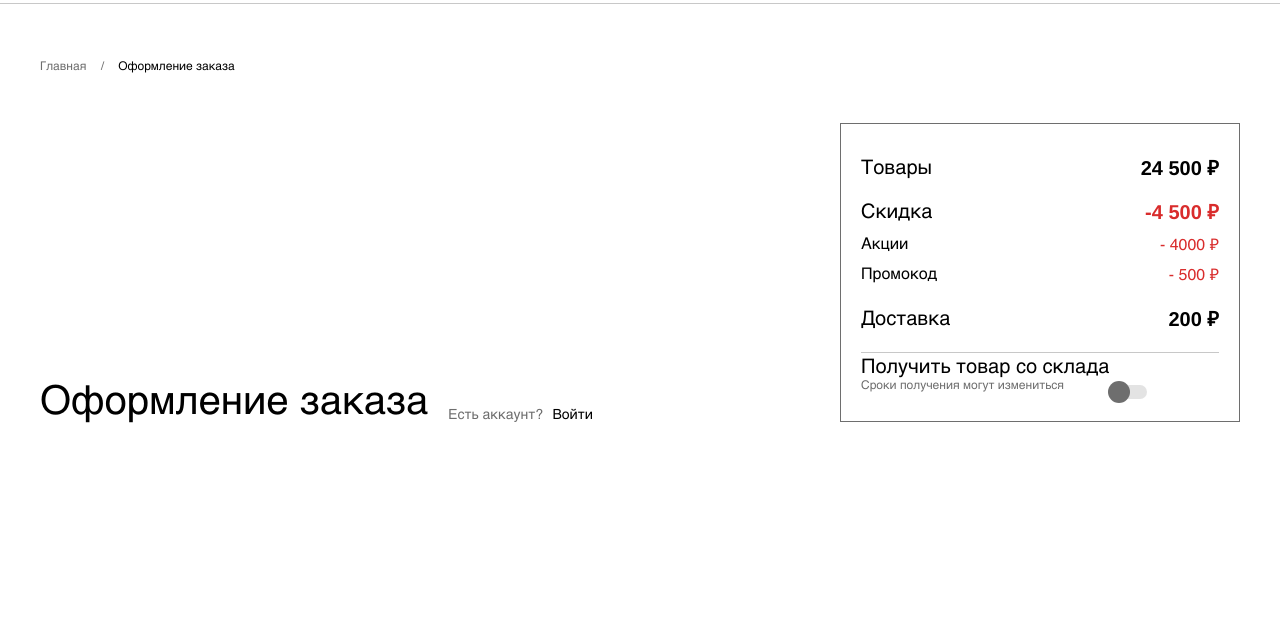
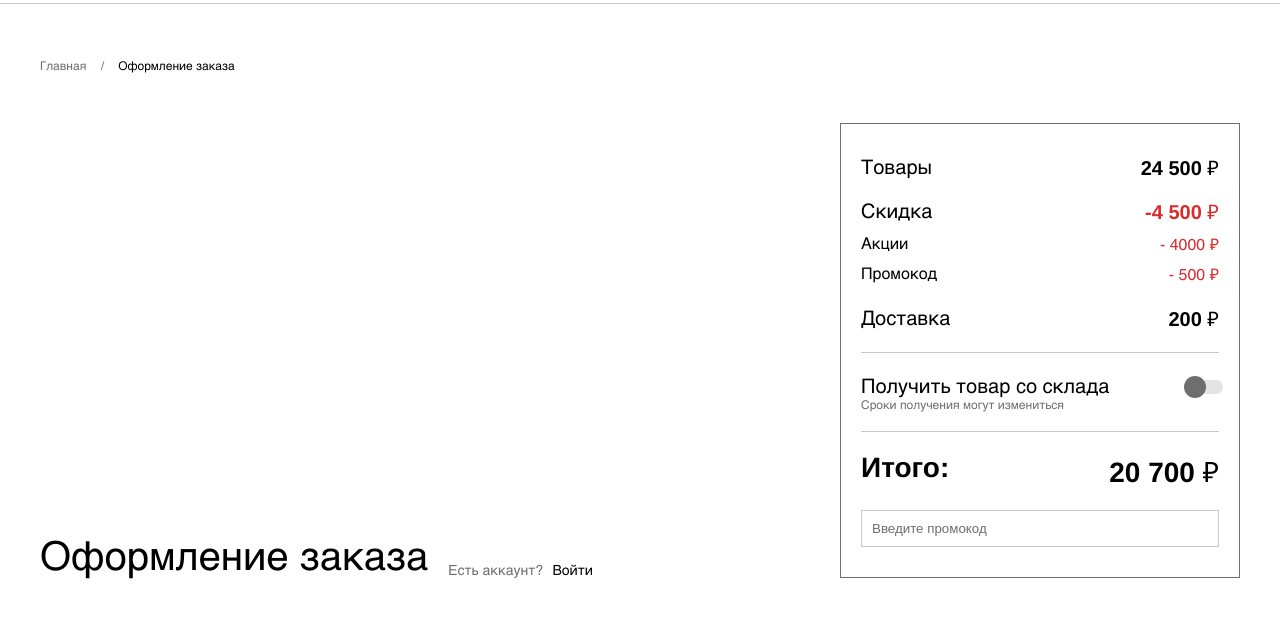
Before and after one commit to a-gran/order-5corners, a website: page index.html in a window 1280 px wide. Shown: the part 69-686 px from the top of the page. Drawn offline with Linux system fonts and the light colour scheme.

Commit message:
делал карточку оплаты

```diff
--- a/index.html
+++ b/index.html
@@ -50,12 +50,12 @@
 				<div class="order-total__payment">
 					<div class="order-total__row-goods flex-sb">
 						<span class="order-total__goods-header flex-sb">Товары</span>
-						<span class="order-costs__goods-value bold">24 500 &#8381;</span>
+						<span class="order-costs__goods-value bold">24 500 <span class="ruble">&#8381;</span></span>
 					</div>
 					<div class="order-total__row-discount flex-sb">
 						<span class="order-total__discount-header">Скидка</span>
 						<span class="order-total__discount-value bold color-error">-4 500
-							&#8381;</span>
+							<span class="ruble">&#8381;</span></span>
 					</div>
 					<div class="order-total__row-stock flex-sb">
 						<span class="order-total__stock-header">Акции</span>
@@ -67,7 +67,7 @@
 					</div>
 					<div class="order-total__row-deliviry flex-sb">
 						<span class="order-total__deliviry-header">Доставка</span>
-						<span class="order-total__deliviry-value bold">200 &#8381;</span>
+						<span class="order-total__deliviry-value bold">200 <span class="ruble">&#8381;</span></span>
 					</div>
 				</div>
 				<div class="receipt-goods">
@@ -80,6 +80,12 @@
 						<label for="switch"></label>
 					</div>
 				</div>
+				<div class="total-cost">
+					<span class="total-cost__header bold">Итого:</span>
+					<span class="total-cost__value bold">20 700 <span class="ruble">&#8381;</span></span>
+				</div>
+				<input class="promo-field" type="text" placeholder="Введите промокод">
+
 			</div>
 		</div>
 
--- a/styles/style.sass
+++ b/styles/style.sass
@@ -44,6 +44,9 @@ $bold: 700
 
 .color-error
 	color: $colorError
+
+.ruble
+	font-weight: $normal
 
 // global styles
 *,
@@ -220,6 +223,22 @@ body
 .order-total__row-promo
 	font-size: $reg16
 
+// receipt
+.receipt-goods
+	display: flex
+	justify-content: space-between
+	align-items: center
+	padding: 20px 0
+	border-bottom: 1px solid $grey2
+
+.receipt-goods__desc
+	display: flex
+	flex-direction: column
+
+.receipt-goods__desc-terms
+	font-size: $reg12
+	color: $grey1
+
 // toggle
 input[type=checkbox]
 	height: 0
@@ -257,13 +276,24 @@ input:checked + label:after
 	transform: translateX(-100%)
 	background: $black
 
-.receipt-goods
+.receipt-goods__toggle
 	display: flex
+	position: relative
+	top: -5px
 
-.receipt-goods__desc
+// total-cost
+.total-cost
 	display: flex
-	flex-direction: column
+	justify-content: space-between
+	font-size: $reg28
+	margin: 20px 0
 
-.receipt-goods__desc-terms
-	font-size: $reg12
+// promocode
+.promo-field
+	padding: 10px
+	outline: none
+	border: 1px solid $grey2
+
+.promo-field::placeholder
 	color: $grey1
+	c
```
Also changed, not shown: styles/style.css, 1 other file.
